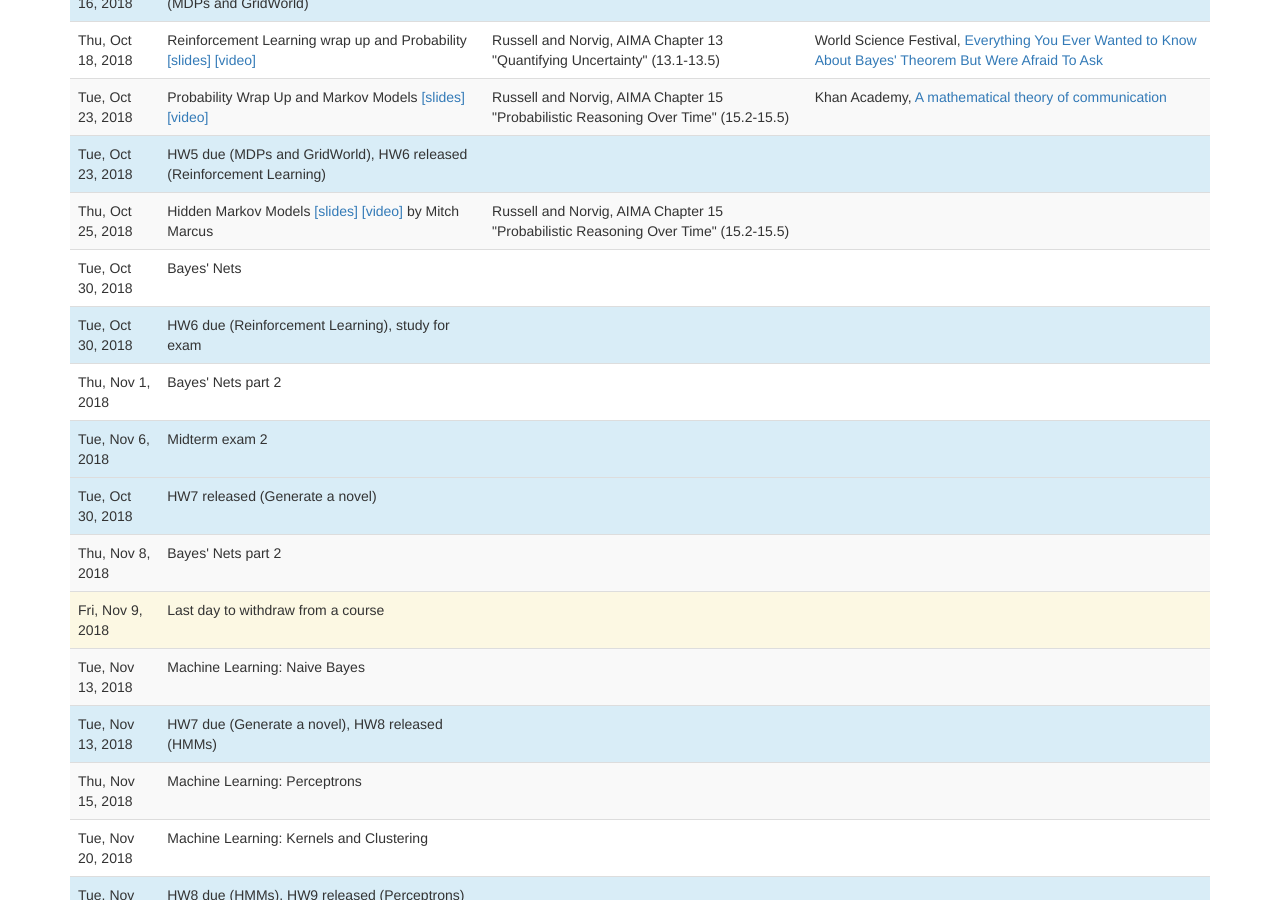
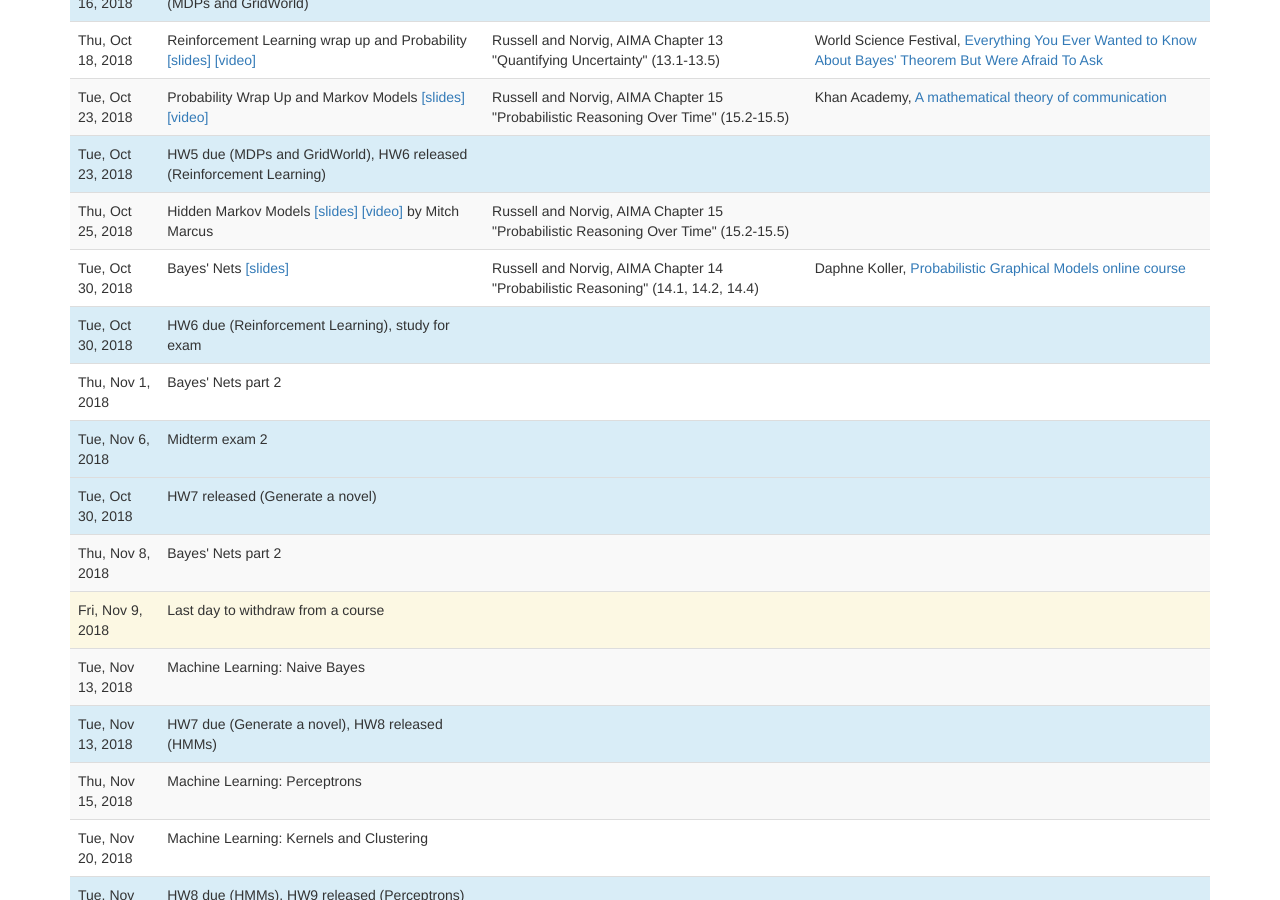
Before and after one commit to artificial-intelligence-class/artificial-intelligence-class.github.io, a Jekyll site: the page built from lectures.md, in a window 1280 px wide and 900 px high, scrolled down 2060 px. Built offline with Jekyll 4.4.1, drawn with Linux system fonts in a browser that asks for light colours; nearby versions of some CDN libraries; a script that is not in the unit is left out.

Commit message:
Bayes' Nets lecture 1

```diff
--- a/_data/lectures.yaml
+++ b/_data/lectures.yaml
@@ -344,9 +344,18 @@
       optional: false
 -
   date: 2018-10-30
-  slides:
+  slides: 16-Bayes-Nets.pdf
   title:  Bayes' Nets
   readings:
+    -
+      title: AIMA Chapter 14 "Probabilistic Reasoning" (14.1, 14.2, 14.4)
+      authors: Russell and Norvig
+      optional: false
+  videos:
+    -
+      authors: Daphne Koller
+      url: https://www.youtube.com/playlist?list=PLBAGcD3siRDjiQ5VZQ8t0C7jkHQ8fhuq8
+      title: Probabilistic Graphical Models online course
 -
   date: 2018-10-30
   title:  HW6 due (Reinforcement Learning), study for exam
```
Also changed, not shown: 2 other files.
